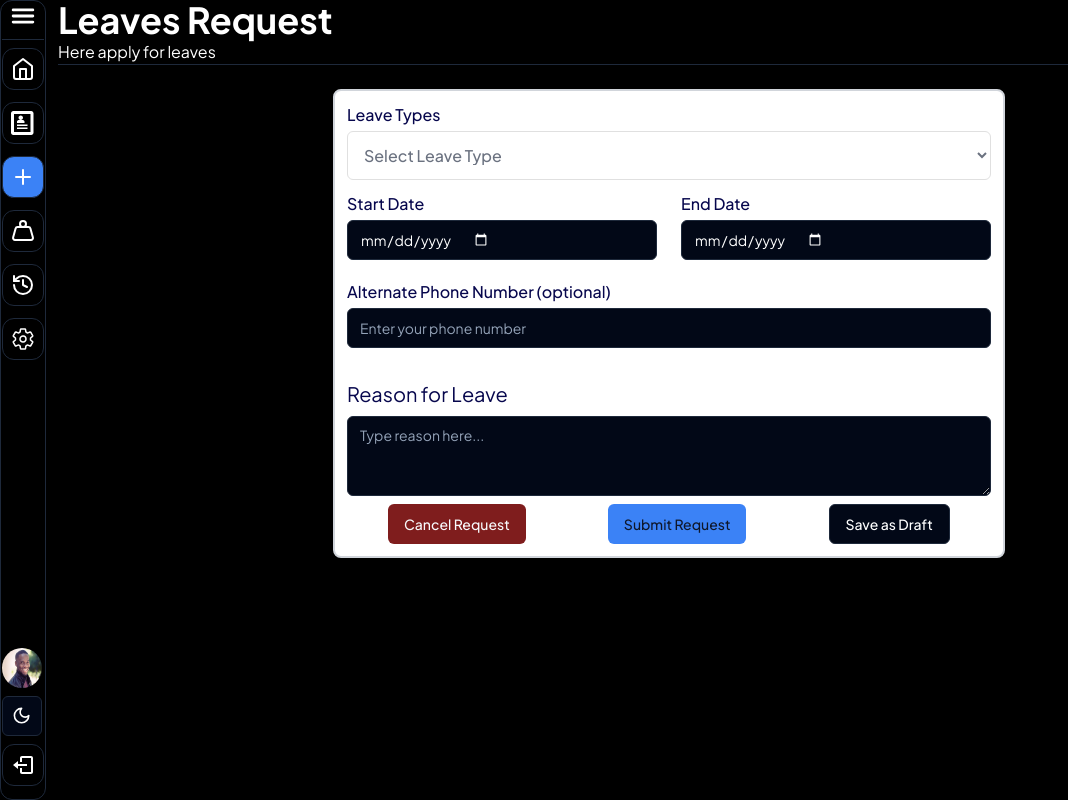
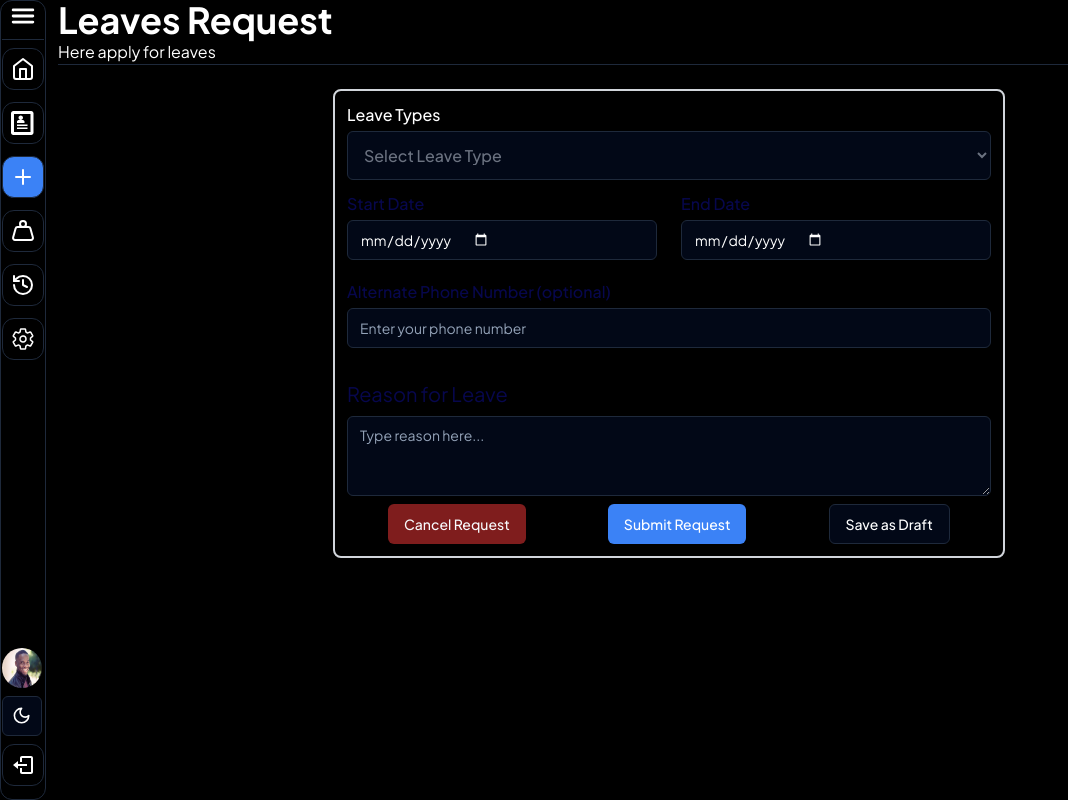
Before and after one commit to Aq7853gehc/leave_sm, a Next.js app: page /user/leavesrequest in a window 1280 px wide. Shown: the whole page, without its empty margins (0-1068 px from the left). Built offline with nearby package versions, Linux system fonts and the light colour scheme.

Commit message:
theme of leave request

```diff
--- a/app/user/leavesrequest/page.tsx
+++ b/app/user/leavesrequest/page.tsx
@@ -227,17 +227,17 @@ const LeaveRequest: React.FC = () => {
       <p className="text-base text-gray-500">Here apply for leaves</p>
       <Separator className="mb-1" />
       <div className="flex w-full h-full items-center py-5 flex-col">
-        <div className="mx-auto w-full max-w-2xl p-3 border-2 rounded-lg border-gray-300 bg-white">
+        <div className="mx-auto w-full max-w-2xl p-3 border-2 rounded-lg border-gray-300 ">
           <form >
             <div className="mb-3">
               <label
                 htmlFor="leaveType"
-                className="mb-1 block text-base font-medium text-[#07074D]"
+                className="mb-1 block text-base font-medium text-[#07074D] dark:text-white"
               >
                 Leave Types
               </label>
               <select
-                className="w-full rounded-md border border-[#e0e0e0] bg-white py-3 px-3 text-base font-medium text-[#6B7280] outline-none focus:border-blue-600 focus:shadow-md"
+                className="w-full rounded-md border border-input bg-background py-3 px-3 text-base font-medium text-[#6B7280] outline-none focus:border-blue-600 focus:shadow-md"
                 name="leaveType"
                 id="leaveType"
                 value={formData.leaveType}
@@ -386,7 +386,7 @@ const LeaveRequest: React.FC = () => {
               <Button variant="destructive" type="reset">
                 Cancel Request
               </Button>
-              <Button className="bg-blue-500 hover:bg-blue-600" type="submit">
+              <Button className="bg-blue-500 hover:bg-blue-600 dark:text-white"  type="submit">
                 Submit Request
               </Button>
               <Button variant="outline" type="button">
```
